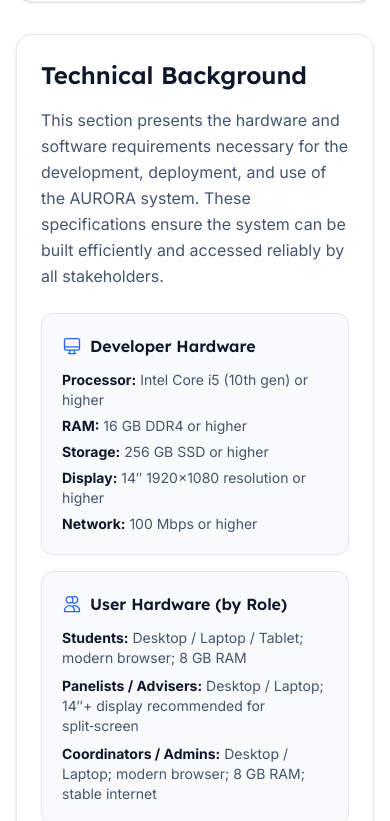
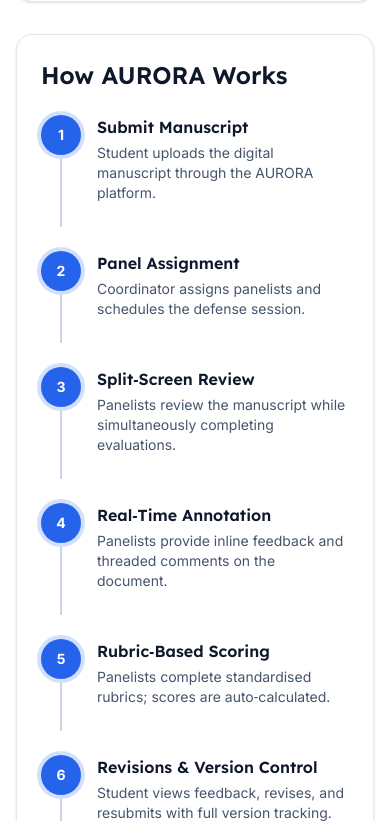
Before and after one commit to gnmngo/aurora-concept-defense, a Next.js app: page / in a window 390 px wide. Shown: the part 8943-9764 px from the top of the page. Built offline with nearby package versions, Linux system fonts and the light colour scheme.

Commit message:
Add interactive Workflow section

```diff
--- a/app/page.tsx
+++ b/app/page.tsx
@@ -2,6 +2,7 @@
 import ProjectConcept from "@/components/sections/ProjectConcept";
 import ProblemSetting from "@/components/sections/ProblemSetting";
 import ProposedSolution from "@/components/sections/ProposedSolution";
+import Workflow from "@/components/sections/Workflow";           // <-- new
 import TechnicalBackground from "@/components/sections/TechnicalBackground";
 
 export default function ConceptDefensePage() {
@@ -11,6 +12,7 @@
       <ProjectConcept />
       <ProblemSetting />
       <ProposedSolution />
+      <Workflow />                      {/* <-- new */}
       <TechnicalBackground />
     </div>
   );
--- a/components/layout/Sidebar.tsx
+++ b/components/layout/Sidebar.tsx
@@ -7,6 +7,7 @@
   { id: "project-concept", label: "Project Concept" },
   { id: "problem-setting", label: "Problem Setting" },
   { id: "proposed-solution", label: "Proposed Solution" },
+  { id: "workflow", label: "Workflow" },
   { id: "technical-background", label: "Technical Background" },
 ];
 
--- /dev/null
+++ b/components/sections/Workflow.tsx
@@ -0,0 +1,132 @@
+export default function Workflow() {
+  const steps = [
+    {
+      number: 1,
+      title: "Submit Manuscript",
+      description:
+        "Student uploads the digital manuscript through the AURORA platform.",
+    },
+    {
+      number: 2,
+      title: "Panel Assignment",
+      description:
+        "Coordinator assigns panelists and schedules the defense session.",
+    },
+    {
+      number: 3,
+      title: "Split‑Screen Review",
+      description:
+        "Panelists review the manuscript while simultaneously completing evaluations.",
+    },
+    {
+      number: 4,
+      title: "Real‑Time Annotation",
+      description:
+        "Panelists provide inline feedback and threaded comments on the document.",
+    },
+    {
+      number: 5,
+      title: "Rubric‑Based Scoring",
+      description:
+        "Panelists complete standardised rubrics; scores are auto‑calculated.",
+    },
+    {
+      number: 6,
+      title: "Revisions & Version Control",
+      description:
+        "Student views feedback, revises, and resubmits with full version tracking.",
+    },
+    {
+      number: 7,
+      title: "Final Approval & Archive",
+      description:
+        "Coordinator finalises the evaluation, and records are digitally archived.",
+    },
+  ];
+
+  return (
+    <section id="workflow">
+      <div className="bg-white dark:bg-slate-800 rounded-2xl p-6 md:p-8 shadow-sm border border-slate-200 dark:border-slate-700">
+        <h2 className="text-2xl font-semibold mb-6 text-slate-900 dark:text-white">
+          How AURORA Works
+        </h2>
+
+        {/* Horizontal stepper (desktop) */}
+        <div className="hidden md:flex items-start justify-between">
+          {steps.map((step, idx) => (
+            <div key={step.number} className="flex items-center flex-1">
+              {/* Step circle + text */}
+              <div className="flex flex-col items-center text-center group cursor-default">
+                <div
+                  className="
+                    w-12 h-12 rounded-full
+                    flex items-center justify-center
+                    text-white font-bold text-lg
+                    bg-royal
+                    group-hover:bg-royal-dark
+                    ring-4 ring-royal/20 group-hover:ring-royal/40
+                    transition-all duration-200
+                    mb-3
+                  "
+                >
+                  {step.number}
+                </div>
+                <h3 className="font-semibold text-sm text-slate-900 dark:text-white mb-1 group-hover:text-royal dark:group-hover:text-blue-300 transition-colors">
+                  {step.title}
+                </h3>
+                <p className="text-xs text-slate-500 dark:text-slate-400 leading-relaxed max-w-[120px]">
+                  {step.description}
+                </p>
+              </div>
+
+              {/* Connecting line (except after last step) */}
+              {idx < steps.length - 1 && (
+                <div className="flex-1 mx-2 mt-6">
+                  <div className="h-0.5 bg-slate-300 dark:bg-slate-600 group-hover:bg-royal transition-colors" />
+                </div>
+              )}
+            </div>
+          ))}
+        </div>
+
+        {/* Vertical stepper (mobile) */}
+        <div className="md:hidden space-y-6">
+          {steps.map((step, idx) => (
+            <div key={step.number} className="flex gap-4">
+              {/* Left: circle + vertical line */}
+              <div className="flex flex-col items-center">
+                <div
+                  className="
+                    w-10 h-10 rounded-full
+                    flex items-center justify-center
+                    text-white font-bold text-sm
+                    bg-royal
+                    ring-4 ring-royal/20
+                    transition-all duration-200
+                    hover:bg-royal-dark hover:ring-royal/40
+                    mb-1
+                  "
+                >
+                  {step.number}
+                </div>
+                {idx < steps.length - 1 && (
+                  <div className="w-0.5 h-full bg-slate-300 dark:bg-slate-600 flex-1" />
+                )}
+              </div>
+
+              {/* Right: content */}
+              <div className="pb-6">
+                <h3 className="font-semibold text-base text-slate-900 dark:text-white mb-1">
+                  {step.title}
+                </h3>
+                <p className="text-sm text-slate-600 dark:text-slate-300">
+                  {step.description}
+                </p>
+              </div>
+            </div>
+          ))}
+        </div>
+      </div>
+    </section>
+  );
+}
```
